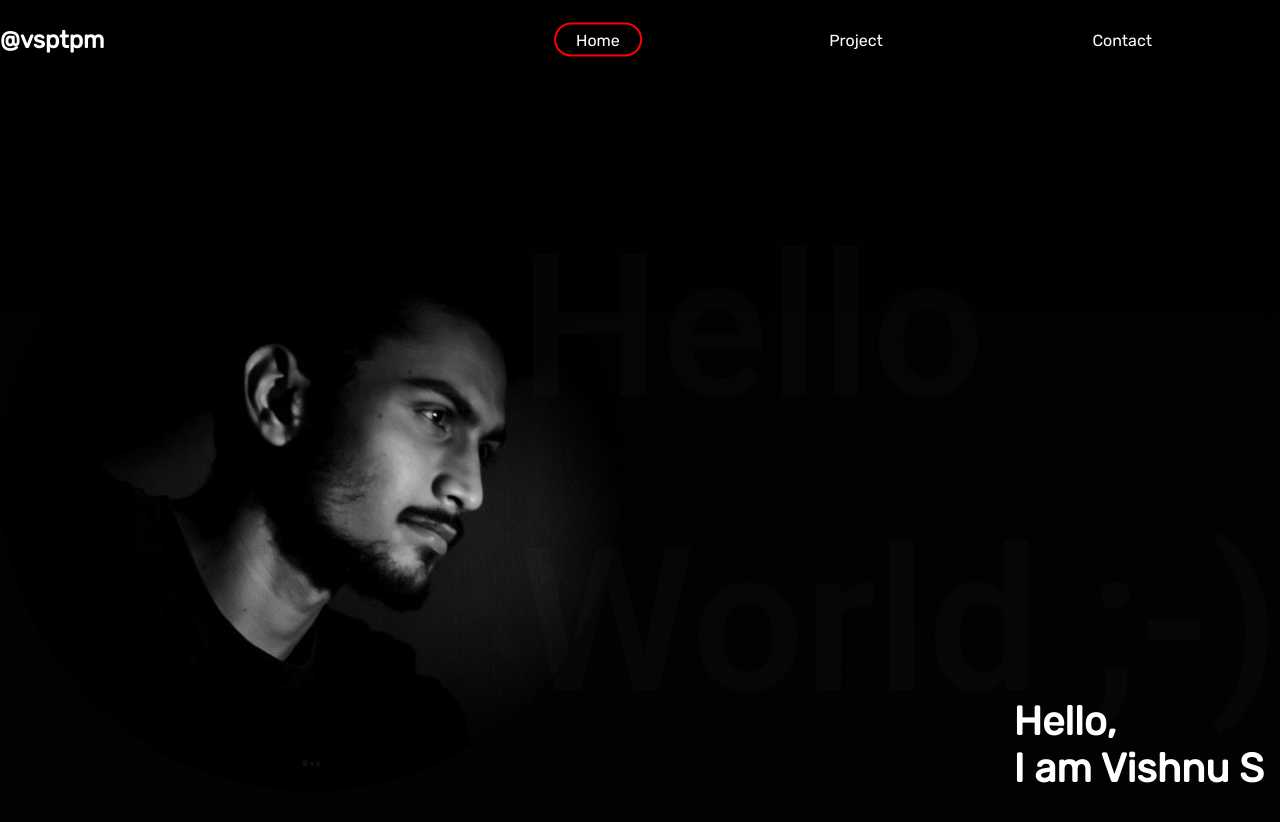
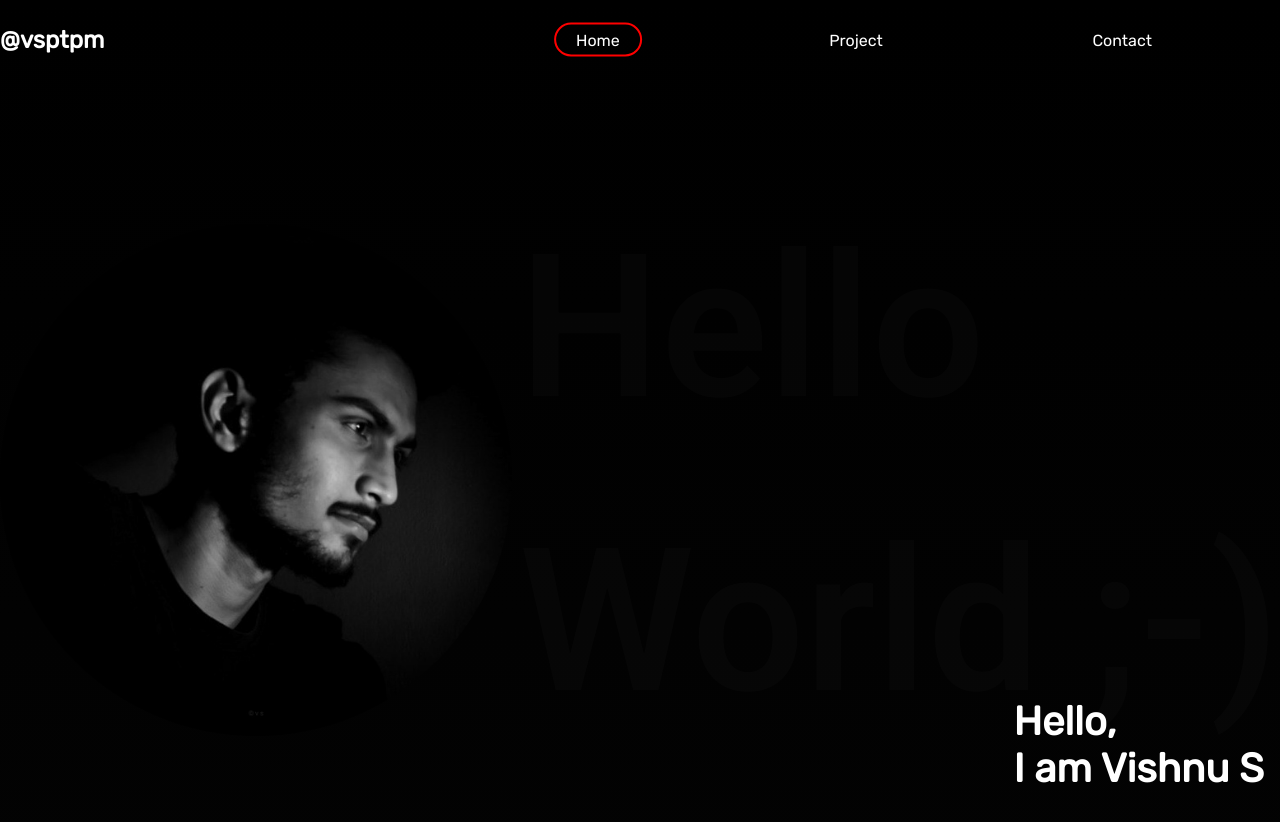
Before and after one commit to vsptpm/me, a website: page index.html in a window 1280 px wide. Shown: the top 822 px of the page. Drawn offline with Linux system fonts and the light colour scheme.

Commit message:
css styling commit

```diff
--- a/style.css
+++ b/style.css
@@ -10,7 +10,6 @@ html{
 body{
     font-family: 'Rubik', sans-serif;
     background: linear-gradient(to top, #080808, #000000);
-
 }
 header{
 
@@ -80,6 +79,7 @@ button{
 
 .home > img{
 
+    max-width: 40%;
 
     border-radius: 50%;
 
```
